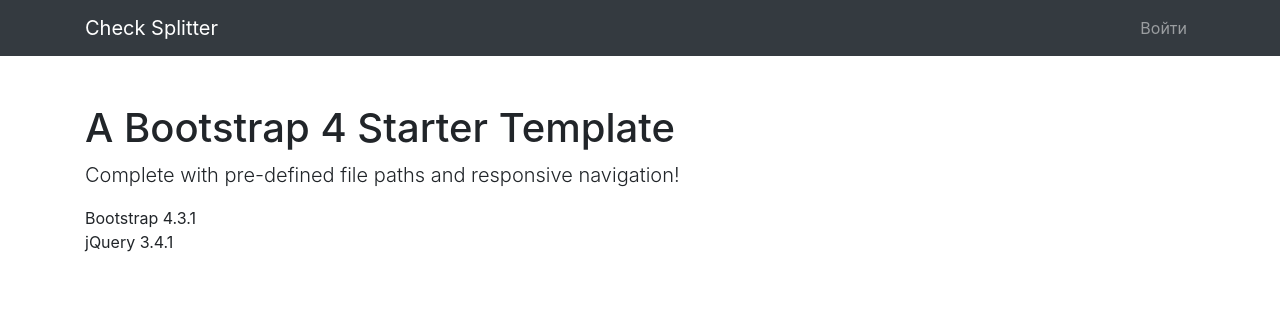
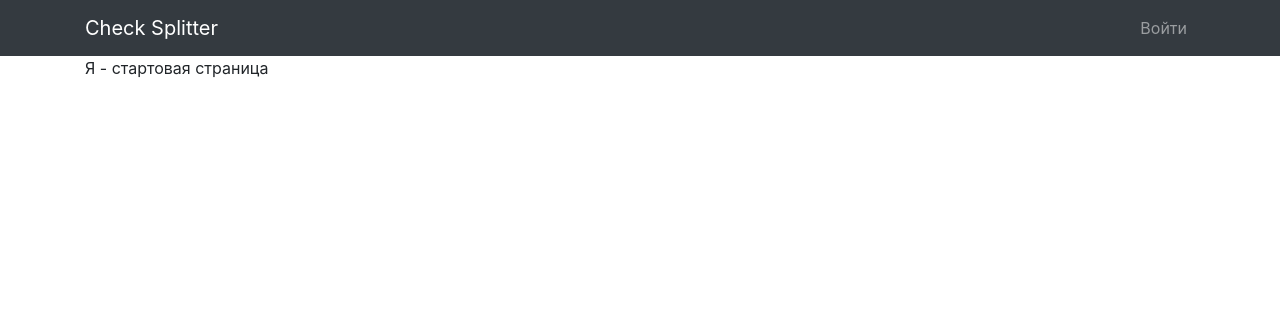
Before and after one commit to sashaaero/CheckSplitter, a Flask app: page / in a window 1280 px wide. Shown: the top 316 px of the page. Run offline with Flask 2, Linux system fonts and the light colour scheme; parts of the project's set-up code (start-up, migrations or seed data) failed here and were passed over; some libraries are stand-ins or nearby versions.

Commit message:
Views refactoring and some pages added

```diff
--- a/templates/base.html
+++ b/templates/base.html
@@ -30,15 +30,9 @@
           </nav>
 
         <!-- Page Content -->
-          <div class="container">
+         <div class="container">
             <div class="row">
               <div class="col-lg-12 justify-content-lg-center">
-                <h1 class="mt-5">A Bootstrap 4 Starter Template</h1>
-                <p class="lead">Complete with pre-defined file paths and responsive navigation!</p>
-                <ul class="list-unstyled">
-                  <li>Bootstrap 4.3.1</li>
-                  <li>jQuery 3.4.1</li>
-                </ul>
                 {% block content %}
                 {% endblock %}
               </div>
--- /dev/null
+++ b/templates/index.html
@@ -0,0 +1,5 @@
+{% extends 'base.html' %}
+
+{% block content %}
+    Я - стартовая страница
+{% endblock %}
--- a/views.py
+++ b/views.py
@@ -7,16 +7,9 @@ from flask import render_template, request, flash, redirect, url_for
 from datetime import datetime
 
 
-@app.route('/session/order/new', methods=["POST", "GET"])
-def order_new():
-    user = current_user
-    form = OrderItem(request.form)
-    sessions_ = request.form['session']
-
-
 @app.route('/', methods=["POST", "GET"])
 def index():
-    return render_template('base.html', title='Base template')
+    return render_template('index.html', title='Главная')
 
 
 @app.route('/reg', methods=['POST', 'GET'])
@@ -46,3 +39,9 @@ def login():
 def logout():
     logout_user()
     return redirect(url_for('index'))
+
+@app.route('/session/order/new', methods=["POST", "GET"])
+def order_new():
+    user = current_user
+    form = OrderItem(request.form)
+    sessions_ = request.form['session']
```
Also changed, not shown: templates/login.html (added), templates/reg.html (added).
